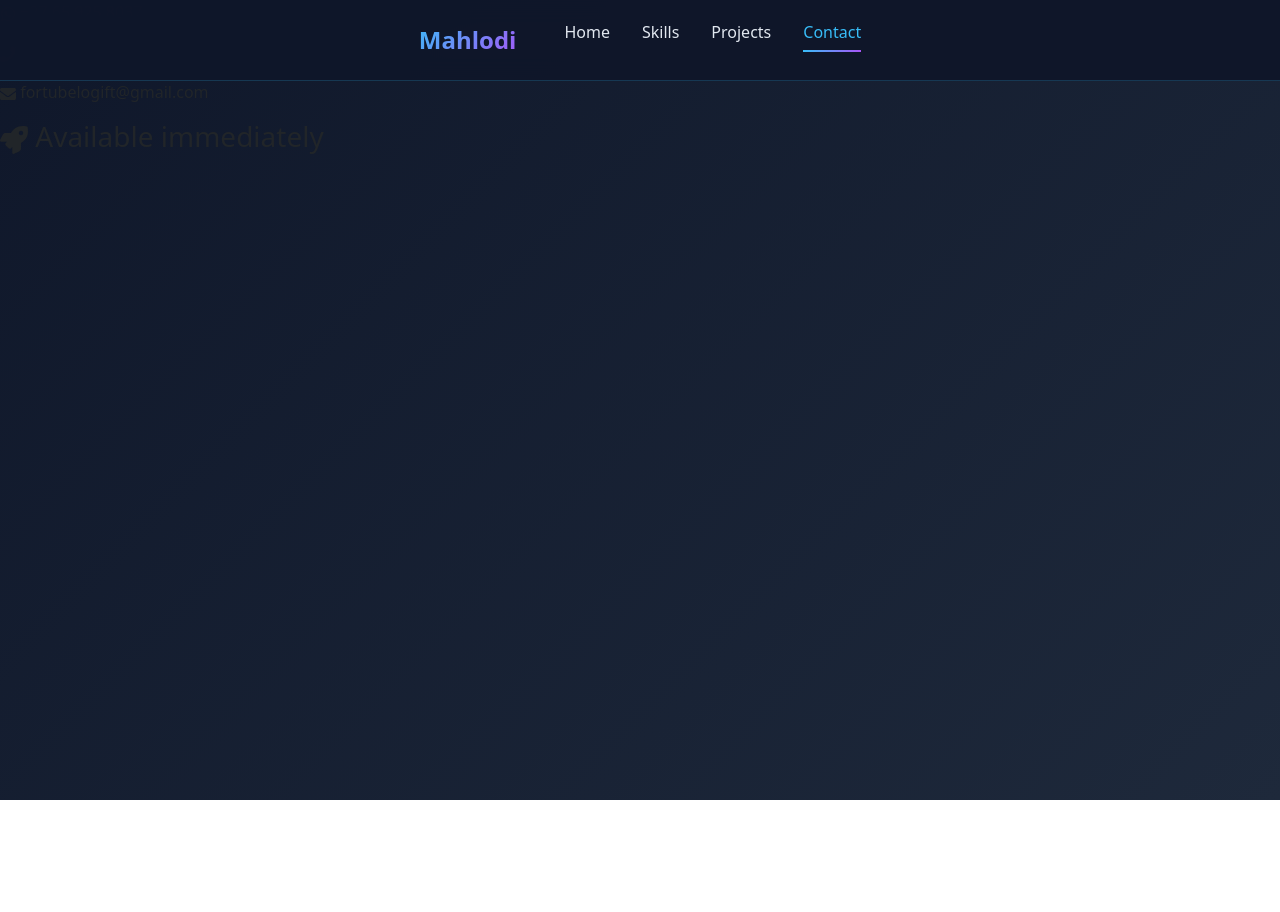
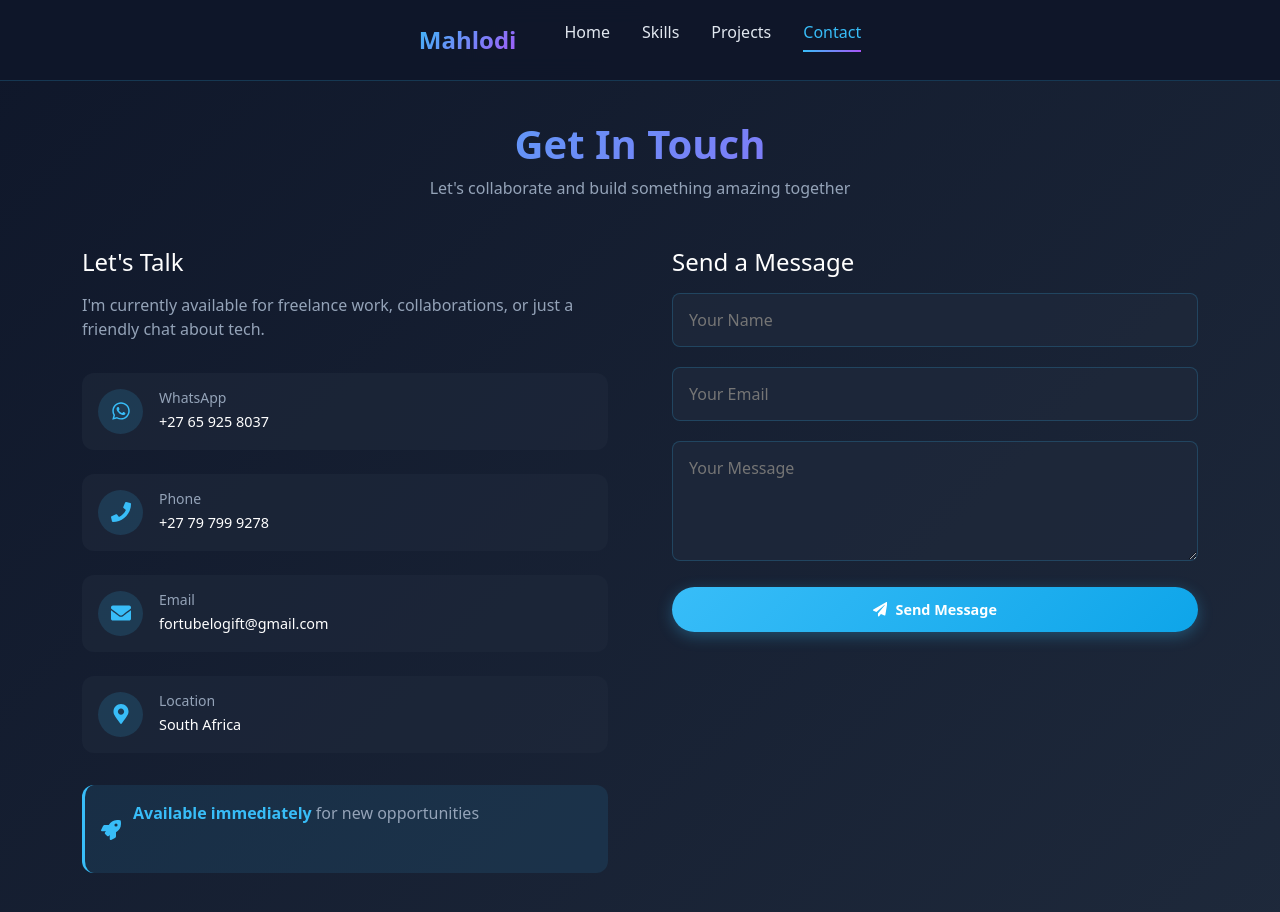
Before and after one commit to Fortu365/FUTURE_FS_01, a React (Create React App) app: page /contact-me in a window 1280 px wide. Shown: the top 912 px of the page. Before the commit the page ends 800 px from the top, so only its background shows below. Built offline with nearby package versions, Linux system fonts and the light colour scheme; the HTML template or start-up script is replaced by a standard one.

Commit message:
Update ContactMe.jsx

```diff
--- a/src/components/ContactMe.jsx
+++ b/src/components/ContactMe.jsx
@@ -1,18 +1,112 @@
+// components/ContactMe.js
 import './ContactMe.css';
-import { FaWhatsapp, FaPhone, FaEnvelope, FaRocket } from 'react-icons/fa';
-export default function ContactMe(){
+import { FaWhatsapp, FaPhone, FaEnvelope, FaRocket, FaMapMarkerAlt, FaPaperPlane } from 'react-icons/fa';
+import { useState } from 'react';
 
+export default function ContactMe() {
+  const [formData, setFormData] = useState({
+    name: '',
+    email: '',
+    message: ''
+  });
 
+  const handleChange = (e) => {
+    setFormData({ ...formData, [e.target.name]: e.target.value });
+  };
 
-    return(
-<>
-<p><FaWhatsapp /> +27 65 925 8037</p>
-<p><FaPhone /> +27 79 799 9278</p>
-<p><FaEnvelope /> fortubelogift@gmail.com</p>
+  const handleSubmit = (e) => {
+    e.preventDefault();
+    // Handle form submission - integrate with email service
+    console.log('Form submitted:', formData);
+    alert('Message sent! I will get back to you soon.');
+    setFormData({ name: '', email: '', message: '' });
+  };
 
-<h3><FaRocket /> Available immediately</h3>
-
-</>
-
-    )
+  return (
+    <div className="contact-page">
+      <div className="container">
+        <div className="page-header">
+          <h1 className="page-title">Get In Touch</h1>
+          <p className="page-subtitle">Let's collaborate and build something amazing together</p>
+        </div>
+        <div className="contact-grid">
+          <div className="contact-info">
+            <h2>Let's Talk</h2>
+            <p>I'm currently available for freelance work, collaborations, or just a friendly chat about tech.</p>
+            <div className="contact-details">
+              <a href="https://wa.me/27659258037" className="contact-item">
+                <div className="contact-icon"><FaWhatsapp /></div>
+                <div className="contact-detail">
+                  <h4>WhatsApp</h4>
+                  <p>+27 65 925 8037</p>
+                </div>
+              </a>
+              <a href="tel:+27797999278" className="contact-item">
+                <div className="contact-icon"><FaPhone /></div>
+                <div className="contact-detail">
+                  <h4>Phone</h4>
+                  <p>+27 79 799 9278</p>
+                </div>
+              </a>
+              <a href="mailto:fortubelogift@gmail.com" className="contact-item">
+                <div className="contact-icon"><FaEnvelope /></div>
+                <div className="contact-detail">
+                  <h4>Email</h4>
+                  <p>fortubelogift@gmail.com</p>
+                </div>
+              </a>
+              <div className="contact-item">
+                <div className="contact-icon"><FaMapMarkerAlt /></div>
+                <div className="contact-detail">
+                  <h4>Location</h4>
+                  <p>South Africa</p>
+                </div>
+              </div>
+            </div>
+            <div className="availability">
+              <div className="availability-icon"><FaRocket /></div>
+              <p><span>Available immediately</span> for new opportunities</p>
+            </div>
+          </div>
+          <div className="contact-form">
+            <h2>Send a Message</h2>
+            <form onSubmit={handleSubmit}>
+              <div className="form-group">
+                <input
+                  type="text"
+                  name="name"
+                  placeholder="Your Name"
+                  value={formData.name}
+                  onChange={handleChange}
+                  required
+                />
+              </div>
+              <div className="form-group">
+                <input
+                  type="email"
+                  name="email"
+                  placeholder="Your Email"
+                  value={formData.email}
+                  onChange={handleChange}
+                  required
+                />
+              </div>
+              <div className="form-group">
+                <textarea
+                  name="message"
+                  placeholder="Your Message"
+                  value={formData.message}
+                  onChange={handleChange}
+                  required
+                ></textarea>
+              </div>
+              <button type="submit" className="btn btn-primary btn-submit">
+                <FaPaperPlane /> Send Message
+              </button>
+            </form>
+          </div>
+        </div>
+      </div>
+    </div>
+  );
 }
```
